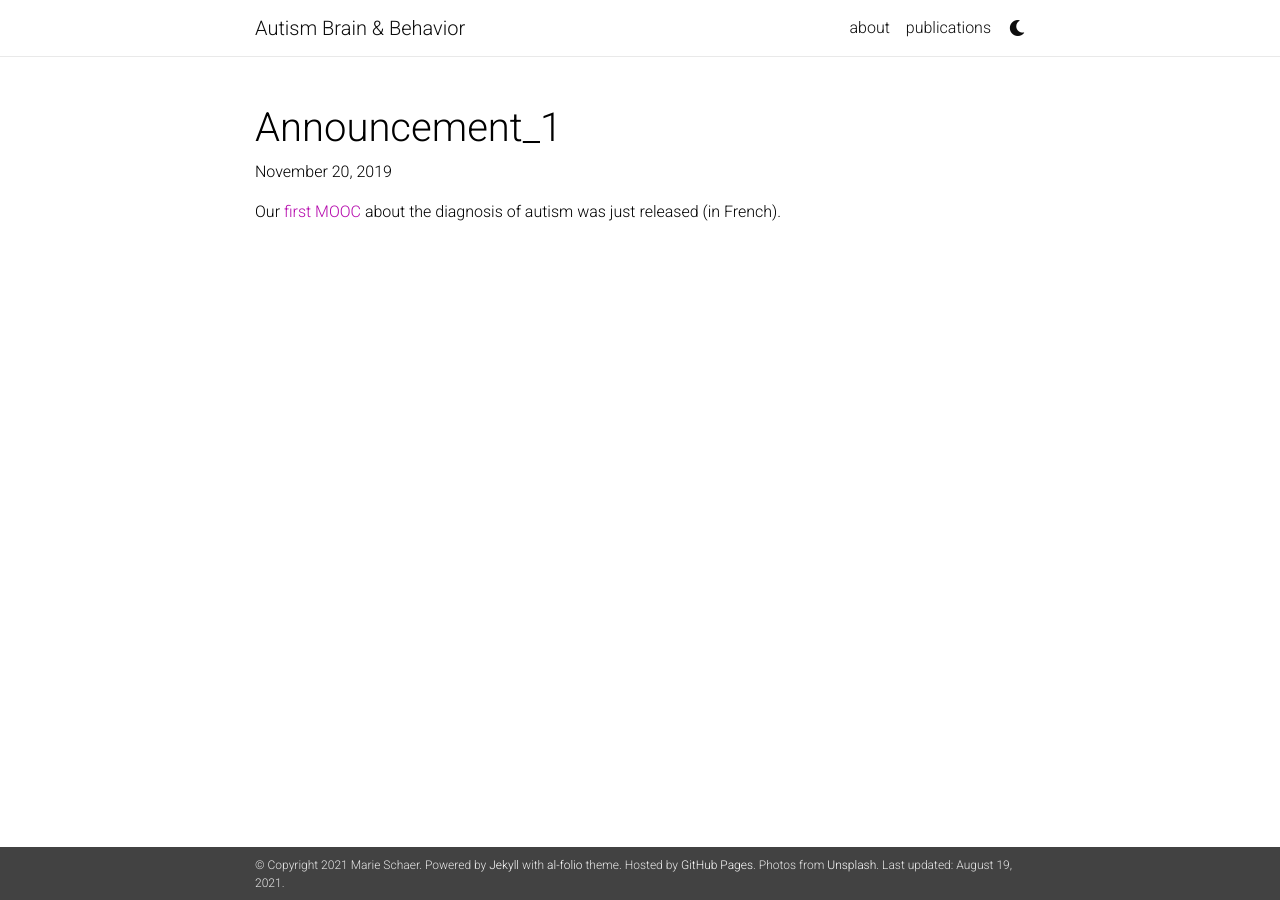
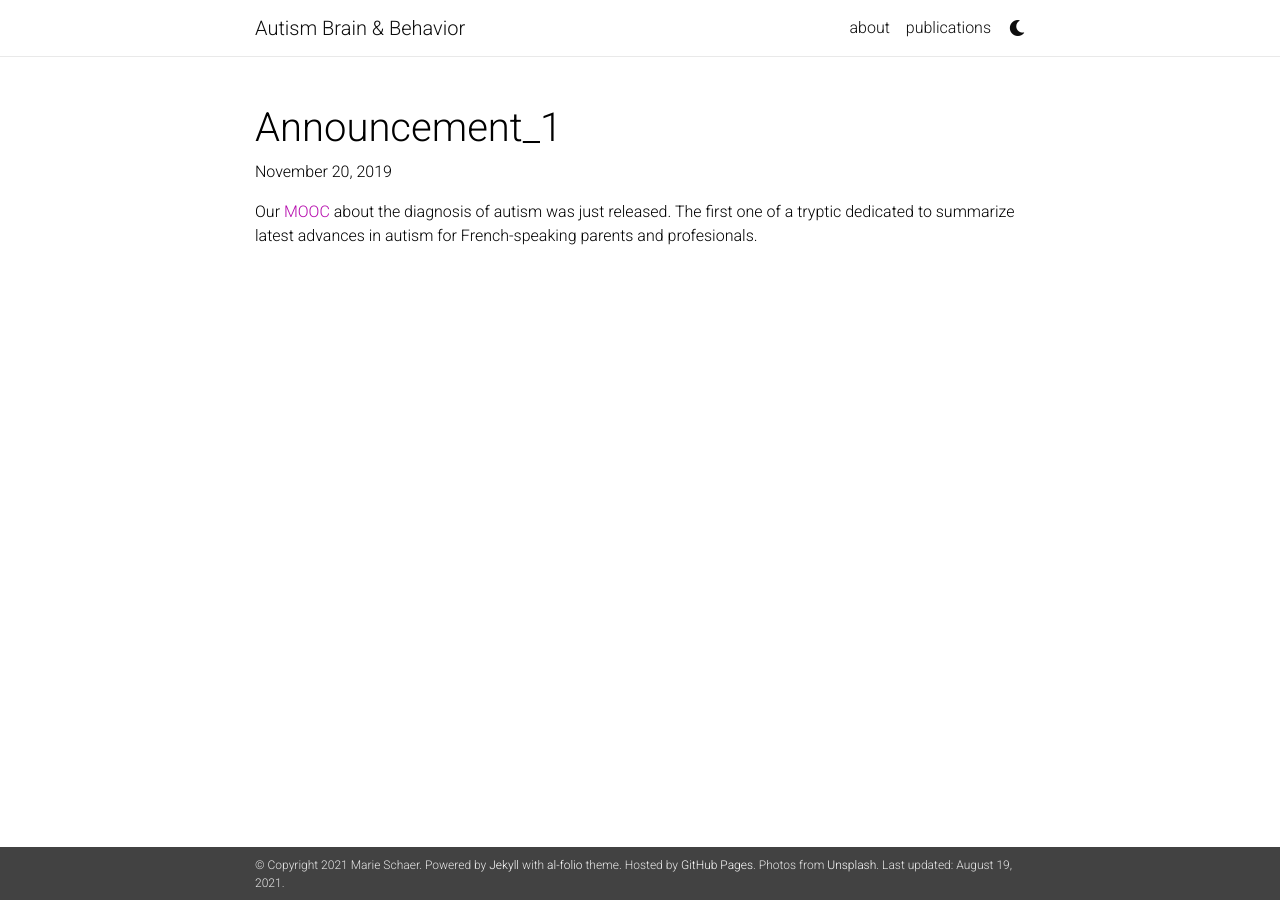
Before and after one commit to schaerm/AutismBrainBehavior, a Jekyll site: the page built from _news/announcement_1.md, in a window 1280 px wide. Built offline with Jekyll 4.4.1, drawn with Linux system fonts in a browser that asks for light colours; nearby versions of some CDN libraries; a style sheet for code colours, icons or effects is not loaded.

Commit message:
revision biblio and news

```diff
--- a/_bibliography/papers.bib
+++ b/_bibliography/papers.bib
@@ -17,7 +17,7 @@ selected = {true}
 }
 
 @article {Godel_Infant,
-	author = {Godel, M., and Andrews, D. S., and Amaral, D. G., and Ozonoff, S., and Young, G. S., and Lee, J. S., and Nordahl, C. W. and Schaer, M.},
+	author = {Godel, M., and Andrews, D. S., and Amaral, D. G., and Ozonoff, S., and Young, G. S., and Lee, J. S., and Nordahl, C. W.* and Schaer, M.*},
 	title = {Altered Gray-White Matter Boundary Contrast in Toddlers at Risk for Autism Relates to Later Diagnosis of Autism Spectrum Disorder},
 	elocation-id = {fnins.2021.669194},
 	year = {2021},
--- a/_news/announcement_1.md
+++ b/_news/announcement_1.md
@@ -4,4 +4,4 @@ date: 2019-11-20 15:59:00-0400
 inline: true
 ---
 
-Our [first MOOC](https://moocs.unige.ch/liste-de-cours/liste-des-cours-3/troubles-du-spectre-de-lautisme-diagnostic){:target="\_blank"} about the diagnosis of autism was just released (in French).
+Our [MOOC](https://moocs.unige.ch/liste-de-cours/liste-des-cours-3/troubles-du-spectre-de-lautisme-diagnostic){:target="\_blank"} about the diagnosis of autism was just released. The first one of a tryptic dedicated to summarize latest advances in autism for French-speaking parents and profesionals.
```
Also changed, not shown: other parts of _bibliography/papers.bib (+1 -0 lines), _news/announcement_2.md (added, +7 -0 lines), _news/announcement_3.md (+2 -2 lines), _news/announcement_4.md (deleted, +0 -7 lines).
